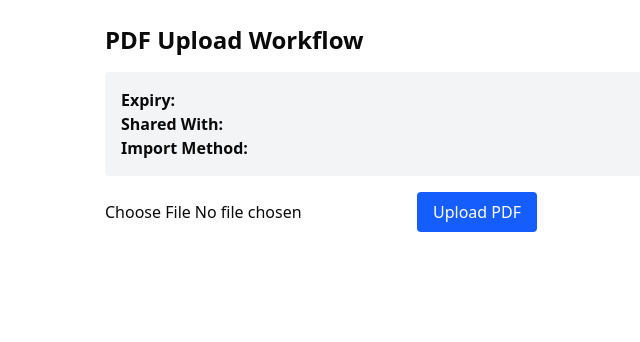
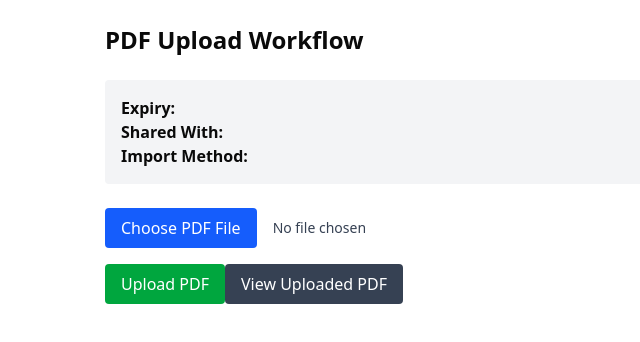
Before and after one commit to Raunak017/AI-Resume-Builder, a Next.js app: page /workflows/pdf in a window 1280 px wide. Shown: the top 342 px of the page, without its empty margins (223-863 px from the left). Built offline with nearby package versions, Linux system fonts and the light colour scheme.

Commit message:
pdf upload works for one upload

```diff
--- a/src/app/api/upload-pdf/route.ts
+++ b/src/app/api/upload-pdf/route.ts
@@ -18,7 +18,7 @@ export async function POST(req: NextRequest) {
 
     console.log(
       "📄 PDF stored in memory:",
-      file.name,
+      fileName,
       buffer.byteLength,
       "bytes"
     );
--- a/src/app/workflows/pdf/page.tsx
+++ b/src/app/workflows/pdf/page.tsx
@@ -1,5 +1,3 @@
-// src/app/workflows/pdf/page.tsx
-
 "use client";
 
 import { useEffect, useState } from "react";
@@ -36,9 +34,10 @@ export default function PDFWorkflow() {
   };
 
   return (
-    <main className="max-w-2xl mx-auto p-6 space-y-4">
+    <main className="max-w-2xl mx-auto p-6 space-y-6">
       <h1 className="text-2xl font-bold">PDF Upload Workflow</h1>
 
+      {/* Temp form data from /upload */}
       {data && (
         <div className="bg-gray-100 p-4 rounded">
           <p>
@@ -53,17 +52,44 @@ export default function PDFWorkflow() {
         </div>
       )}
 
+      {/* Upload UI */}
+      <div className="space-y-4">
+        {/* Styled file input */}
+        <div className="flex items-center gap-4">
+          <label
+            htmlFor="file-upload"
+            className="cursor-pointer bg-blue-600 text-white px-4 py-2 rounded hover:bg-blue-700"
+          >
+            Choose PDF File
+          </label>
+          <span className="text-sm text-gray-700">
+            {file?.name || "No file chosen"}
+          </span>
           <input
+            id="file-upload"
             type="file"
             accept="application/pdf"
+            className="hidden"
             onChange={(e) => setFile(e.target.files?.[0] || null)}
           />
+        </div>
+
+        {/* Upload Button */}
         <button
           onClick={handleFileUpload}
-        className="bg-blue-600 text-white px-4 py-2 rounded"
+          className="bg-green-600 text-white px-4 py-2 rounded"
         >
           Upload PDF
         </button>
+
+        {/* Open in new tab */}
+        <button
+          onClick={() => window.open("/api/upload-pdf", "_blank")}
+          className="bg-gray-700 text-white px-4 py-2 rounded"
+        >
+          View Uploaded PDF
+        </button>
+      </div>
     </main>
   );
 }
```
Lines whose indentation alone changed are shown as unchanged.
